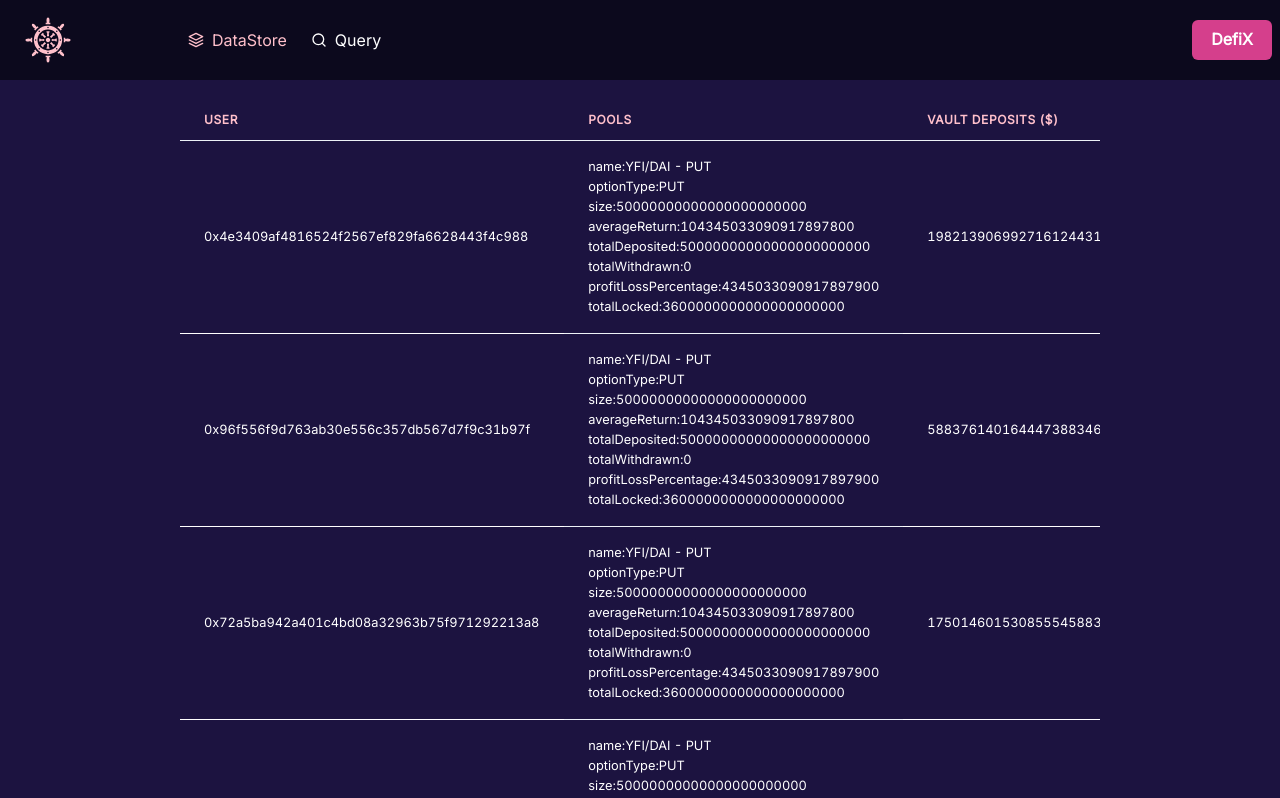
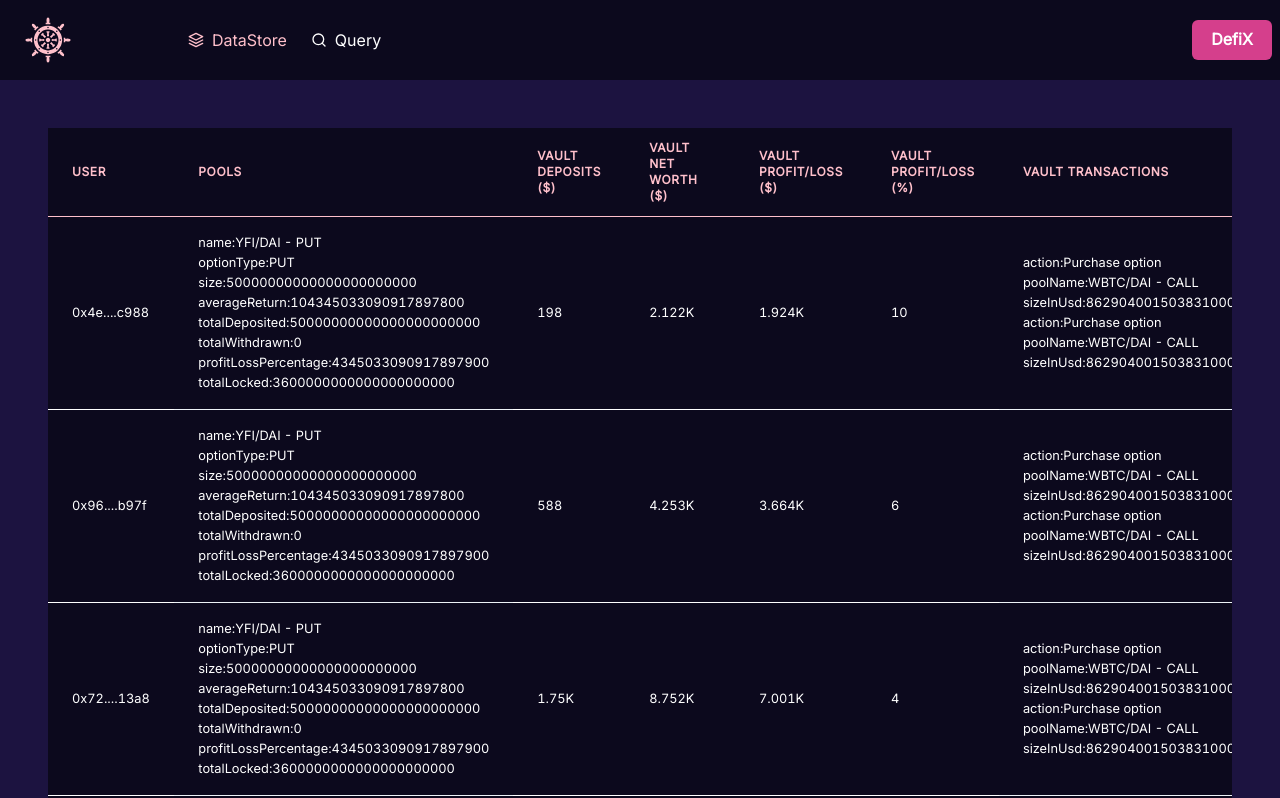
Before and after one commit to shikhar-dev-proj/crypto-zeo, a React (Create React App) app: page / in a window 1280 px wide. Shown: the top 798 px of the page. Built offline with nearby package versions, Linux system fonts and the light colour scheme.

Commit message:
styling datastore table

```diff
--- a/src/components/DataStore.tsx
+++ b/src/components/DataStore.tsx
@@ -1,63 +1,43 @@
-import { TableContainer, Table, TableCaption, Thead, Tr, Th, Tbody, Td, Tfoot, Container, List, ListItem, Text } from "@chakra-ui/react"
+import { TableContainer, Table, TableCaption, Thead, Tr, Th, Tbody, Td, Tfoot, Container, List, ListItem, Text, Box } from "@chakra-ui/react"
 import { useEffect, useState } from "react"
 import { Sample } from "../sampleDataStore"
 import { Data } from "../types"
+import { formatAddress, formatBigNumber } from "../utils"
+
 
 export const DataStore = () => {
 
   const [data, setData] = useState<Data>(Sample)
   const [loading, setLoading] = useState<boolean>(true)
 
-  useEffect(() => {
 
-  }, [])
 
   return (
-    <Container width='100%' height='100%' p={3} maxWidth='60rem !important' maxHeight='58rem !important' overflow='scroll'>
-      <TableContainer color='white' m={2}>
-        <Table variant='simple'>
-          <Thead color='pink'>
+      <Box overflowY='auto' bg='#1c1340' m='3rem' maxHeight='52rem'>
+        <Table color='white' bg='#0c091d' variant='simple'>
+          <Thead color='pink' bg='#0c091d' position="sticky" top={0}>
             <Tr>
-              {data.headers.map(h => <Th color='pink'>{h.name}</Th>)}
+              {data.headers.map((h, i) => <Th key={`${h.id}-${i}`} borderBottom='1px solid' color='pink'>{h.name}</Th>)}
             </Tr>
           </Thead>
           <Tbody>
-            {data.rows.map(r => <Tr borderBottom='0.75px solid white'>
-              {data.headers.map(h => {
+            {data.rows.map((r, i) => <Tr borderBottom='0.75px solid white' key={`row-${i}`}>
+              {data.headers.map((h, i) => {
                 if (Array.isArray(r[h.id])) {
-                  return <Td>
+                  return <Td key={`${h.id}-row-${i}`}>
                     {r[h.id].map((subAttr: any) => {
                       if (typeof subAttr === 'object') {
-                        return Object.keys(subAttr).map((subSubAttr) => <Text border='unset !important' fontSize='0.8rem'>{subSubAttr}:{subAttr[subSubAttr]}</Text>)
-                      } else return <Text border='unset !important' fontSize='0.8rem'>{subAttr}:{r[h.id][subAttr]}</Text>
+                        return Object.keys(subAttr).map((subSubAttr) => <Text key={`text-${subSubAttr}`} border='unset !important' fontSize='0.8rem'>{subSubAttr}:{subAttr[subSubAttr]}</Text>)
+                      } else return <Text key={`text-${subAttr}`} border='unset !important' fontSize='0.8rem'>{subAttr}:{r[h.id][subAttr]}</Text>
                   })}
                   </Td>
                 } else {
-                  return <Td border='unset !important' fontSize='0.8rem'>{r[h.id]}</Td>
+                  return <Td key={`row--${i}`} border='unset !important' fontSize='0.8rem'>{h.id === 'user' ? formatAddress(r[h.id]) : formatBigNumber(r[h.id])}</Td>
                 }
               })}
-              {/* <Td border='unset !important'>inches</Td>
-              <Td border='unset !important'>millimetres (mm)</Td>
-              <Td border='unset !important' isNumeric>25.4</Td> */}
             </Tr>)}
-            {/* <Tr borderBottom='0.75px solid white'>
-              <Td border='unset !important'>inches</Td>
-              <Td border='unset !important'>millimetres (mm)</Td>
-              <Td border='unset !important' isNumeric>25.4</Td>
-            </Tr>
-            <Tr borderBottom='0.75px solid white'>
-              <Td border='unset !important'>feet</Td>
-              <Td border='unset !important'>centimetres (cm)</Td>
-              <Td border='unset !important' isNumeric>30.48</Td>
-            </Tr>
-            <Tr borderBottom='0.75px solid white'>
-              <Td border='unset !important'>yards</Td>
-              <Td border='unset !important'>metres (m)</Td>
-              <Td border='unset !important' isNumeric>0.91444</Td>
-            </Tr> */}
           </Tbody>
         </Table>
-      </TableContainer>
-    </Container>
+      </Box>
   )
 }
--- /dev/null
+++ b/src/utils.ts
@@ -0,0 +1,19 @@
+export const formatAddress = (addr: string): string => addr?.slice(0, 4) + '....' + addr?.slice(addr.length - 4, addr.length)
+
+export const formatBigNumber = (labelValue: string) => {
+  // Nine Zeroes for Billions
+  const val = Math.round(+labelValue/1e+18).toString()
+  return Math.abs(Number(val)) >= 1.0e+9
+
+    ? Math.abs(Number(val)) / 1.0e+9 + "B"
+    // Six Zeroes for Millions
+    : Math.abs(Number(val)) >= 1.0e+6
+
+      ? Math.abs(Number(val)) / 1.0e+6 + "M"
+      // Three Zeroes for Thousands
+      : Math.abs(Number(val)) >= 1.0e+3
+
+        ? Math.abs(Number(val)) / 1.0e+3 + "K"
+
+        : Math.abs(Number(val));
+}
```
